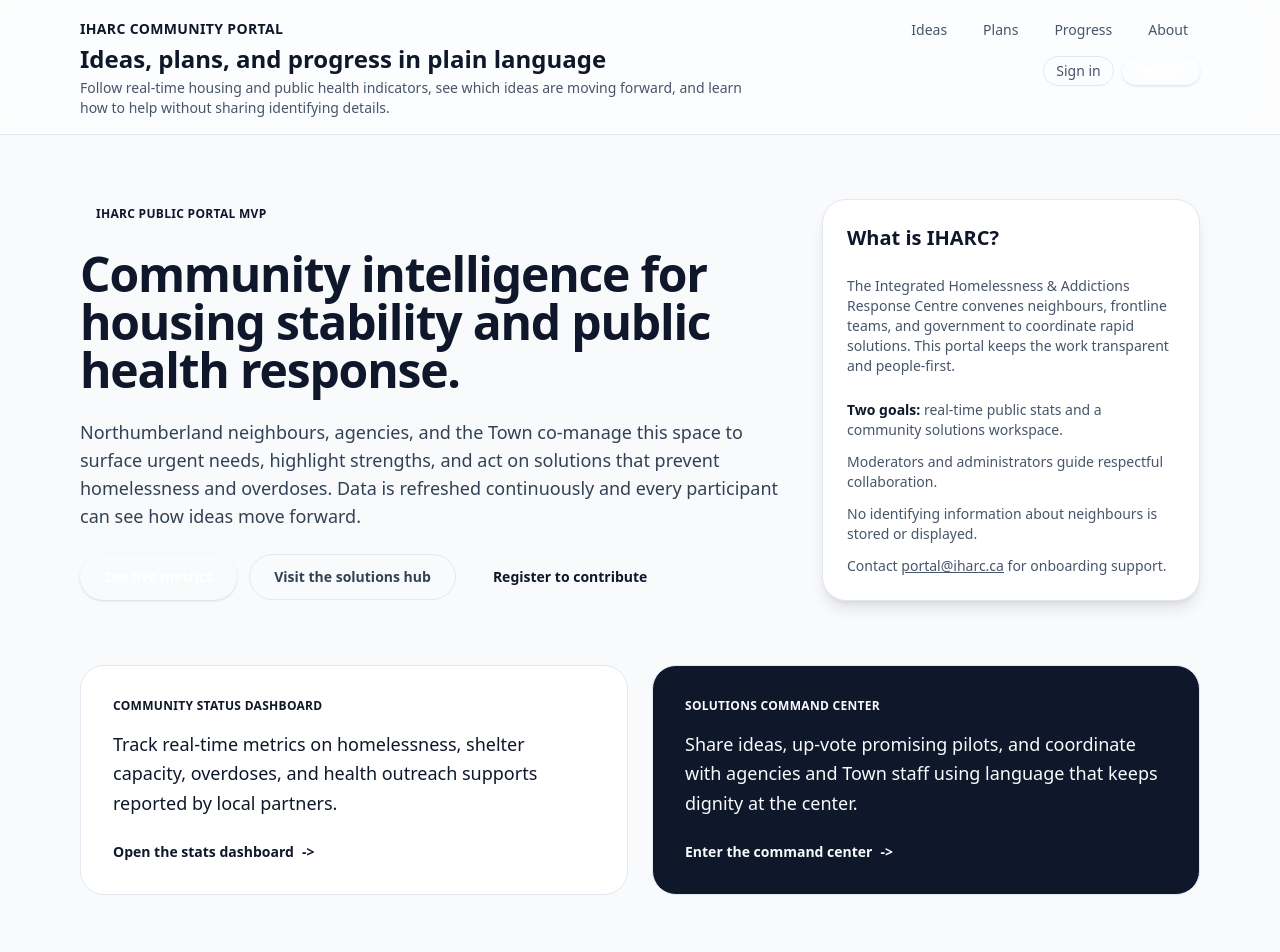
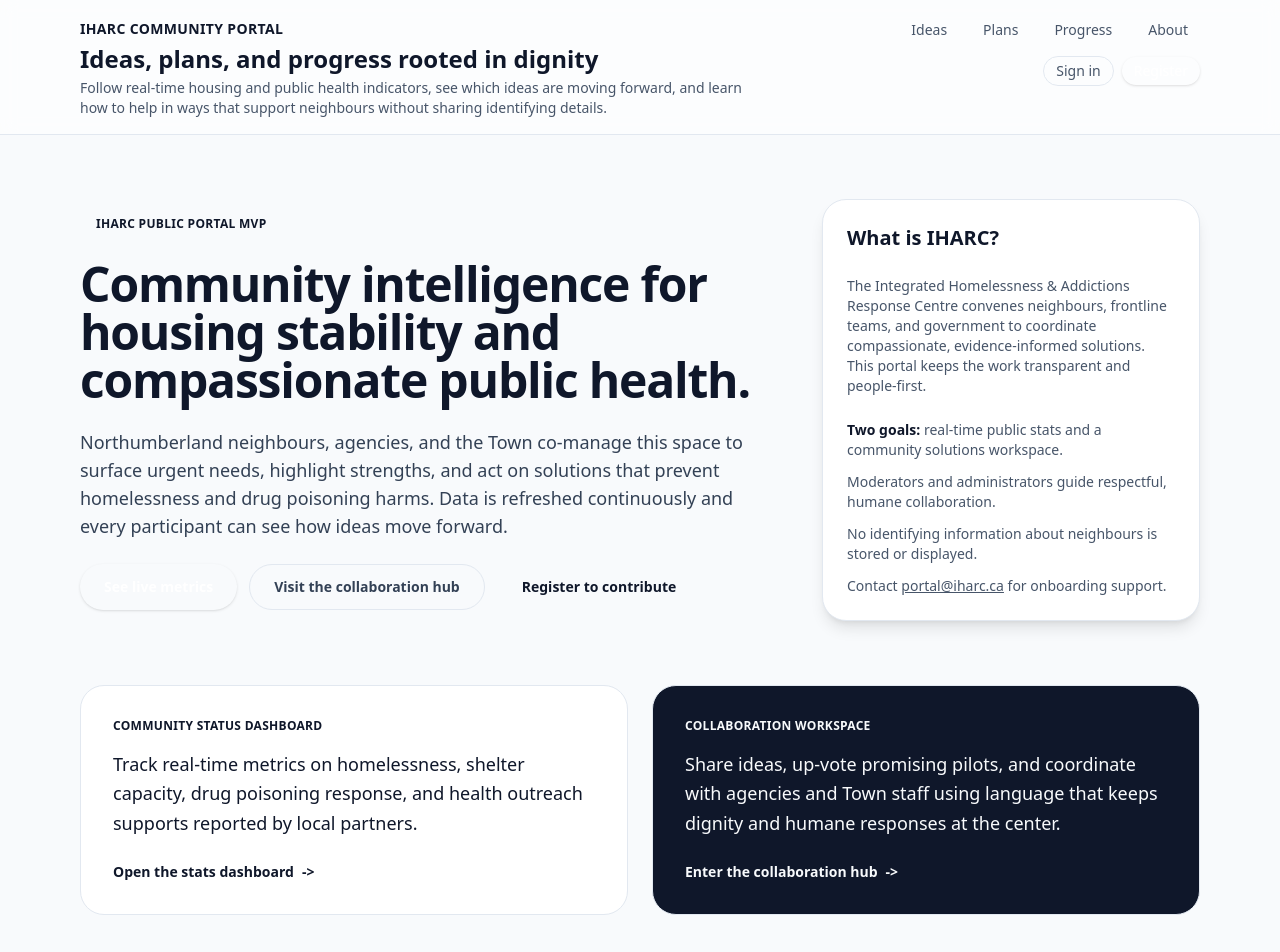
Before and after one commit to IHARC/I.H.A.R.C-Public-Website, a Next.js app: page / in a window 1280 px wide. Shown: the top 952 px of the page. Built offline with nearby package versions, Linux system fonts and the light colour scheme; no server answers.

Commit message:
Refine portal copy to emphasize humane collaboration

```diff
--- a/src/app/about/page.tsx
+++ b/src/app/about/page.tsx
@@ -5,6 +5,7 @@ const commitments = [
   'Evidence-backed conversations anchored in shared data.',
   'Transparent audit trails for promotions, updates, and decisions.',
   'Support for anonymous participation with moderator guidance.',
+  'Moderation steers proposals away from punitive or stigmatizing responses.',
 ];
 
 export default function AboutPage() {
@@ -14,6 +15,9 @@ export default function AboutPage() {
         <h1 className="text-3xl font-bold tracking-tight text-slate-900 dark:text-slate-50">About this portal</h1>
         <p className="text-base text-slate-700 dark:text-slate-300">
           The IHARC Command Center portal is a shared workspace for neighbours, agencies, and local government to address homelessness and the toxic drug crisis together. Every page is written in plain language so anyone can follow along, offer feedback, and hold partners accountable.
+        </p>
+        <p className="text-sm text-slate-600 dark:text-slate-300">
+          We surface ideas that expand housing, health, and social supports. Suggestions that criminalize or displace neighbours are documented for transparency but do not move forward.
         </p>
       </header>
 
--- a/src/app/command-center/admin/page.tsx
+++ b/src/app/command-center/admin/page.tsx
@@ -14,11 +14,11 @@ import { Card, CardContent, CardHeader, CardTitle } from '@/components/ui/card';
 import type { Database } from '@/types/supabase';
 
 const METRIC_OPTIONS = [
-  { key: 'outdoor_count', label: 'Outdoor Individuals' },
+  { key: 'outdoor_count', label: 'Neighbours Outdoors' },
   { key: 'shelter_occupancy', label: 'Shelter Occupancy (%)' },
-  { key: 'overdoses_reported', label: 'Overdoses Reported' },
-  { key: 'narcan_distributed', label: 'Narcan Kits Distributed' },
-  { key: 'encampment_count', label: 'Encampments Observed' },
+  { key: 'overdoses_reported', label: 'Drug Poisoning Emergencies' },
+  { key: 'narcan_distributed', label: 'Naloxone Kits Shared' },
+  { key: 'encampment_count', label: 'Encampment Sites Documented' },
   { key: 'warming_beds_available', label: 'Warming Beds Available' },
 ] as const;
 
--- a/src/app/ideas/submit/idea-form.tsx
+++ b/src/app/ideas/submit/idea-form.tsx
@@ -429,7 +429,7 @@ export function IdeaSubmissionForm({
                   id="tags"
                   value={form.tags}
                   onChange={(event) => updateField('tags', event.target.value)}
-                  placeholder="ex: outreach, overdose response, winter"
+                  placeholder="ex: outreach, drug poisoning response, winter"
                 />
               </div>
               <div className="flex items-center gap-2">
--- a/src/app/layout.tsx
+++ b/src/app/layout.tsx
@@ -11,8 +11,9 @@ export const dynamic = 'force-dynamic';
 const inter = Inter({ subsets: ['latin'], variable: '--font-sans' });
 
 export const metadata: Metadata = {
-  title: 'IHARC Command Center — Community Solutions Portal',
-  description: 'View key metrics. Propose and refine solutions. Collaborate with neighbors, agencies, and the Town. No identifying details allowed.',
+  title: 'IHARC Command Center — Community Collaboration Portal',
+  description:
+    'View key metrics. Co-design humane responses. Collaborate with neighbours, agencies, and the Town. No identifying details allowed.',
   icons: {
     icon: '/favicon.svg',
   },
@@ -31,10 +32,10 @@ export default function RootLayout({ children }: { children: React.ReactNode })
                     IHARC Community Portal
                   </Link>
                   <h1 className="text-2xl font-bold leading-tight text-slate-900 dark:text-slate-50">
-                    Ideas, plans, and progress in plain language
+                    Ideas, plans, and progress rooted in dignity
                   </h1>
                   <p className="max-w-2xl text-sm text-slate-600 dark:text-slate-300">
-                    Follow real-time housing and public health indicators, see which ideas are moving forward, and learn how to help without sharing identifying details.
+                    Follow real-time housing and public health indicators, see which ideas are moving forward, and learn how to help in ways that support neighbours without sharing identifying details.
                   </p>
                 </div>
                 <div className="flex flex-col gap-3 lg:items-end">
--- a/src/app/page.tsx
+++ b/src/app/page.tsx
@@ -4,17 +4,17 @@ const sections = [
   {
     title: 'Community Status Dashboard',
     description:
-      'Track real-time metrics on homelessness, shelter capacity, overdoses, and health outreach supports reported by local partners.',
+      'Track real-time metrics on homelessness, shelter capacity, drug poisoning response, and health outreach supports reported by local partners.',
     href: '/stats',
     action: 'Open the stats dashboard',
     tone: 'bg-white text-slate-900',
   },
   {
-    title: 'Solutions Command Center',
+    title: 'Collaboration Workspace',
     description:
-      'Share ideas, up-vote promising pilots, and coordinate with agencies and Town staff using language that keeps dignity at the center.',
+      'Share ideas, up-vote promising pilots, and coordinate with agencies and Town staff using language that keeps dignity and humane responses at the center.',
     href: '/command-center',
-    action: 'Enter the command center',
+    action: 'Enter the collaboration hub',
     tone: 'bg-slate-900 text-slate-50',
   },
 ];
@@ -24,6 +24,7 @@ const commitments = [
   'Anonymous participation options that still protect neighbours.',
   'Open audit trail of decisions, commitments, and hand-offs.',
   'Rapid iteration inspired by sprints, explained in approachable terms.',
+  'Ideas must advance humane, evidence-informed supports over punitive quick fixes.',
 ];
 
 export default function IndexPage() {
@@ -35,10 +36,10 @@ export default function IndexPage() {
             IHARC public portal MVP
           </p>
           <h1 className="text-5xl font-bold tracking-tight text-slate-900 dark:text-slate-50">
-            Community intelligence for housing stability and public health response.
+            Community intelligence for housing stability and compassionate public health.
           </h1>
           <p className="text-lg text-slate-700 dark:text-slate-300">
-            Northumberland neighbours, agencies, and the Town co-manage this space to surface urgent needs, highlight strengths, and act on solutions that prevent homelessness and overdoses. Data is refreshed continuously and every participant can see how ideas move forward.
+            Northumberland neighbours, agencies, and the Town co-manage this space to surface urgent needs, highlight strengths, and act on solutions that prevent homelessness and drug poisoning harms. Data is refreshed continuously and every participant can see how ideas move forward.
           </p>
           <div className="flex flex-wrap gap-3">
             <a
@@ -51,7 +52,7 @@ export default function IndexPage() {
               href="/command-center"
               className="inline-flex items-center rounded-full border border-slate-200 px-6 py-3 text-sm font-semibold text-slate-700 transition hover:bg-slate-100 focus:outline-none focus-visible:ring-2 focus-visible:ring-brand dark:border-slate-700 dark:text-slate-200 dark:hover:bg-slate-800"
             >
-              Visit the solutions hub
+              Visit the collaboration hub
             </a>
             <a
               href="/register"
@@ -64,13 +65,13 @@ export default function IndexPage() {
         <aside className="space-y-6 rounded-3xl border border-slate-200 bg-white p-6 shadow-lg dark:border-slate-800 dark:bg-slate-900">
           <h2 className="text-xl font-semibold text-slate-900 dark:text-slate-50">What is IHARC?</h2>
           <p className="text-sm text-slate-600 dark:text-slate-300">
-            The Integrated Homelessness & Addictions Response Centre convenes neighbours, frontline teams, and government to coordinate rapid solutions. This portal keeps the work transparent and people-first.
+            The Integrated Homelessness & Addictions Response Centre convenes neighbours, frontline teams, and government to coordinate compassionate, evidence-informed solutions. This portal keeps the work transparent and people-first.
           </p>
           <ul className="space-y-3 text-sm text-slate-600 dark:text-slate-300">
             <li>
               <span className="font-semibold text-slate-900 dark:text-slate-50">Two goals:</span> real-time public stats and a community solutions workspace.
             </li>
-            <li>Moderators and administrators guide respectful collaboration.</li>
+            <li>Moderators and administrators guide respectful, humane collaboration.</li>
             <li>No identifying information about neighbours is stored or displayed.</li>
             <li>Contact <a className="text-brand underline" href="mailto:portal@iharc.ca">portal@iharc.ca</a> for onboarding support.</li>
           </ul>
--- a/src/app/solutions/submit/idea-form.tsx
+++ b/src/app/solutions/submit/idea-form.tsx
@@ -429,7 +429,7 @@ export function IdeaSubmissionForm({
                   id="tags"
                   value={form.tags}
                   onChange={(event) => updateField('tags', event.target.value)}
-                  placeholder="ex: outreach, overdose response, winter"
+                  placeholder="ex: outreach, drug poisoning response, winter"
                 />
               </div>
               <div className="flex items-center gap-2">
--- a/src/data/site.ts
+++ b/src/data/site.ts
@@ -96,7 +96,7 @@ export const programs: ProgramItem[] = [
   },
   {
     title: 'Health Support Services',
-    description: 'Health and safety supplies, safe disposal of used health supplies, and overdose response kits reducing health risks.',
+    description: 'Health and safety supplies, safe disposal of used health supplies, and drug poisoning response kits reducing health risks.',
     icon: 'heart',
     href: '/programs/health-support',
   },
```
Also changed, not shown: src/app/ideas/page.tsx (+7 -4 lines), src/app/progress/page.tsx (+5 -5 lines), src/app/stats/page.tsx (+9 -9 lines), 1 other file (tests, documents, lock files or other folders).
